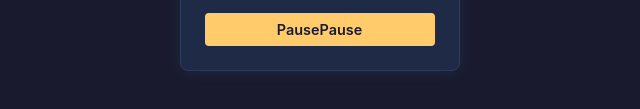
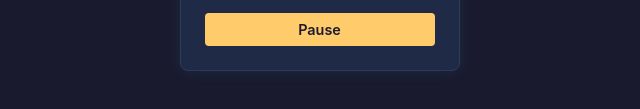
Before and after one commit to jpenabravoj00/visual-timer-app, a plain HTML site: page index.html in a window 1280 px wide. Both pictures are taken after typing "Sample", "5" into the empty fields and a click on the button "Start Timer". Shown: the part 545-654 px from the top of the page, 120-760 px from the left. Drawn offline with Linux system fonts and the light colour scheme.

Commit message:
fix(ui): Remove static text from template pause button

```diff
--- a/index.html
+++ b/index.html
@@ -53,7 +53,7 @@
                 </svg>
                 <span class="timer-time-display">00:00</span>
             </div>
-            <button class="timer-toggle-pause btn btn-pause">Pause</button>
+            <button class="timer-toggle-pause btn btn-pause"></button>
         </div>
     </template>
 
```
